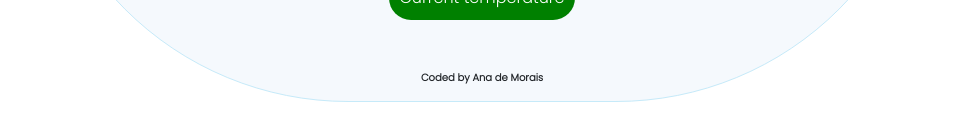
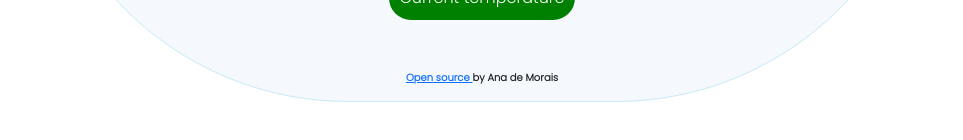
Before and after one commit to anademorais/GitHub-challenge, a plain HTML site: page index.html in a window 1280 px wide. Shown: the part 530-670 px from the top of the page, without its empty margins (158-1121 px from the left). Drawn offline with nearby package versions, Linux system fonts and the light colour scheme.

Commit message:
Added open code for GitHub

```diff
--- a/index.html
+++ b/index.html
@@ -132,7 +132,9 @@
 					</div>
 					<button>Current temperature</button>
 				</form>
-				<p>Coded by Ana de Morais</p>
+				<p>
+					<a href="https://github.com/anademorais/GitHub-challenge" target="_blank"> Open source </a> by Ana de Morais</p>
+
 			</div>
 		</div>
 		<script src="js/script.js"></script>
```
